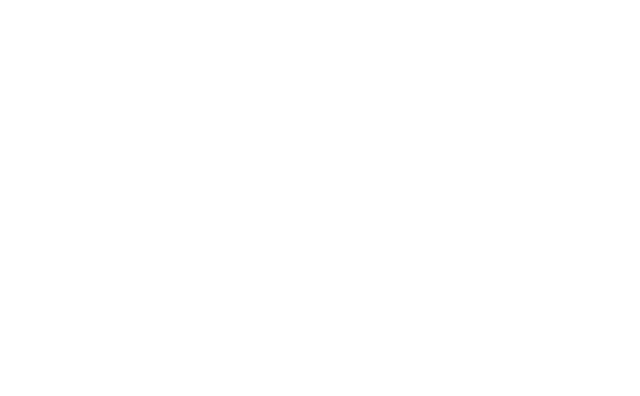
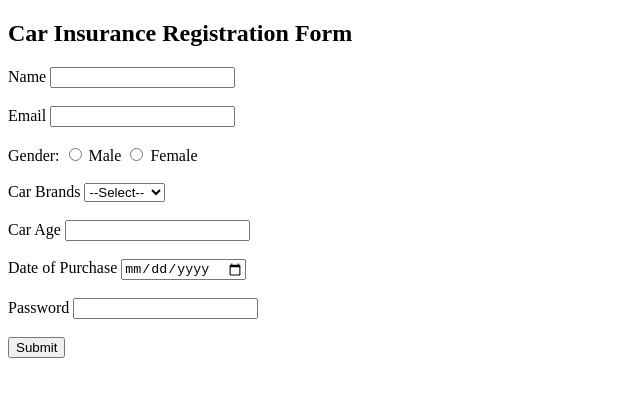
Before and after one commit to acciojob/car-insurance-form-Ykk2001, a website: page main.html in a window 1280 px wide. Shown: the whole page, without its empty margins (0-640 px from the left). Drawn offline with Linux system fonts and the light colour scheme.

Commit message:
created a submission

```diff
--- a/main.html
+++ b/main.html
@@ -1,16 +1,59 @@
 <!DOCTYPE html>
+<html lang="en">
+<head>
+  <meta charset="UTF-8">
+  <meta name="viewport" content="width=device-width, initial-scale=1.0">
+  <title>Car Insurance Registration Form</title>
+</head>
+<body>
+  <h2>Car Insurance Registration Form</h2>
 
-<html>
+  <form method="post">
+    <!-- Name -->
+    <label for="name">Name</label>
+    <input type="text" id="name" required>
+    <br><br>
 
-<head>
-	<link rel="stylesheet" href="styles.css">
-</head>
+    <!-- Email -->
+    <label for="email">Email</label>
+    <input type="email" id="email" required>
+    <br><br>
 
-<body>
-	<!-- the entire body must be written by student -->
-    <script type="text/javascript" src="./script.js">
-</script>
+    <!-- Gender -->
+    <span>Gender:</span>
+    <input type="radio" id="male" name="gender" value="Male" required>
+    <label for="male">Male</label>
+    <input type="radio" id="female" name="gender" value="Female" required>
+    <label for="female">Female</label>
+    <br><br>
 
+    <!-- Car Brands -->
+    <label for="cars">Car Brands</label>
+    <select id="cars">
+      <option value="">--Select--</option>
+      <option value="BMW">BMW</option>
+      <option value="Audi">Audi</option>
+      <option value="Mercedez">Mercedez</option>
+    </select>
+    <br><br>
+
+    <!-- Car Age -->
+    <label for="carage">Car Age</label>
+    <input type="number" id="carage" required>
+    <br><br>
+
+    <!-- Date of Purchase -->
+    <label for="dop">Date of Purchase</label>
+    <input type="date" id="dop" required>
+    <br><br>
+
+    <!-- Password -->
+    <label for="password">Password</label>
+    <input type="password" id="password" required>
+    <br><br>
+
+    <!-- Submit Button -->
+    <button type="submit">Submit</button>
+  </form>
 </body>
-
 </html>
```
